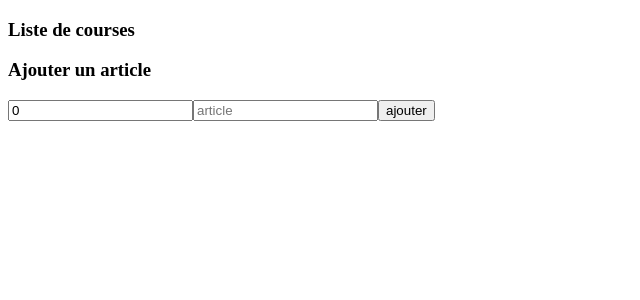
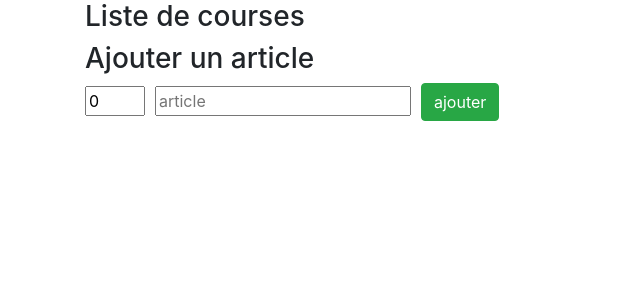
Before and after one commit to sandix34/Shopping-List, a React (Create React App) app: page / in a window 1280 px wide. Shown: the top 300 px of the page, without its empty margins (0-640 px from the left). Built offline with nearby package versions, Linux system fonts and the light colour scheme.

Commit message:
Fin de la partie React + ajout CSS

```diff
--- a/public/index.html
+++ b/public/index.html
@@ -1,5 +1,5 @@
 <!DOCTYPE html>
-<html lang="en">
+<html lang="fr">
   <head>
     <meta charset="utf-8" />
     <link rel="shortcut icon" href="%PUBLIC_URL%/favicon.ico" />
@@ -20,8 +20,9 @@
       Learn how to configure a non-root public URL by running `npm run build`.
     -->
     <title>React App</title>
+    <link rel="stylesheet" href="https://stackpath.bootstrapcdn.com/bootstrap/4.3.1/css/bootstrap.min.css" integrity="sha384-ggOyR0iXCbMQv3Xipma34MD+dH/1fQ784/j6cY/iJTQUOhcWr7x9JvoRxT2MZw1T" crossorigin="anonymous">
   </head>
-  <body>
+  <body class="container">
     <noscript>You need to enable JavaScript to run this app.</noscript>
     <div id="root"></div>
     <!--
--- a/src/components/Form.jsx
+++ b/src/components/Form.jsx
@@ -1,4 +1,5 @@
 import React, { Component } from 'react';
+import '../style.css';
 
 
 class Form extends Component {
@@ -23,13 +24,13 @@ class Form extends Component {
 			<div>
 				<h3>{this.props.formTitle}</h3>
 				<form onSubmit={this.handleSubmit}>
-					<input type="number" placeholder="quantité" value={this.state.quantity}
+					<input className="quantity" type="number" placeholder="quantité" value={this.state.quantity}
 					onChange={(event) => this.setState({quantity: event.target.value})}/>
 
-					<input type="text" placeholder="article" value={this.state.name}
+					<input className="text" type="text" placeholder="article" value={this.state.name}
 					onChange={(event) => this.setState({name: event.target.value})}/>
 
-					<button type="submit">ajouter</button>
+					<button type="submit" className="btn btn-success">ajouter</button>
 				</form>
 			</div>
 		);
--- /dev/null
+++ b/src/style.css
@@ -0,0 +1,12 @@
+.quantity {
+    width: 60px
+}
+
+input[type="text"], input[type="number"] {
+    margin-right: 10px;
+}
+
+.suppr, .edit {
+    margin-right: 10px;
+    margin-bottom: 5px;
+}
```
